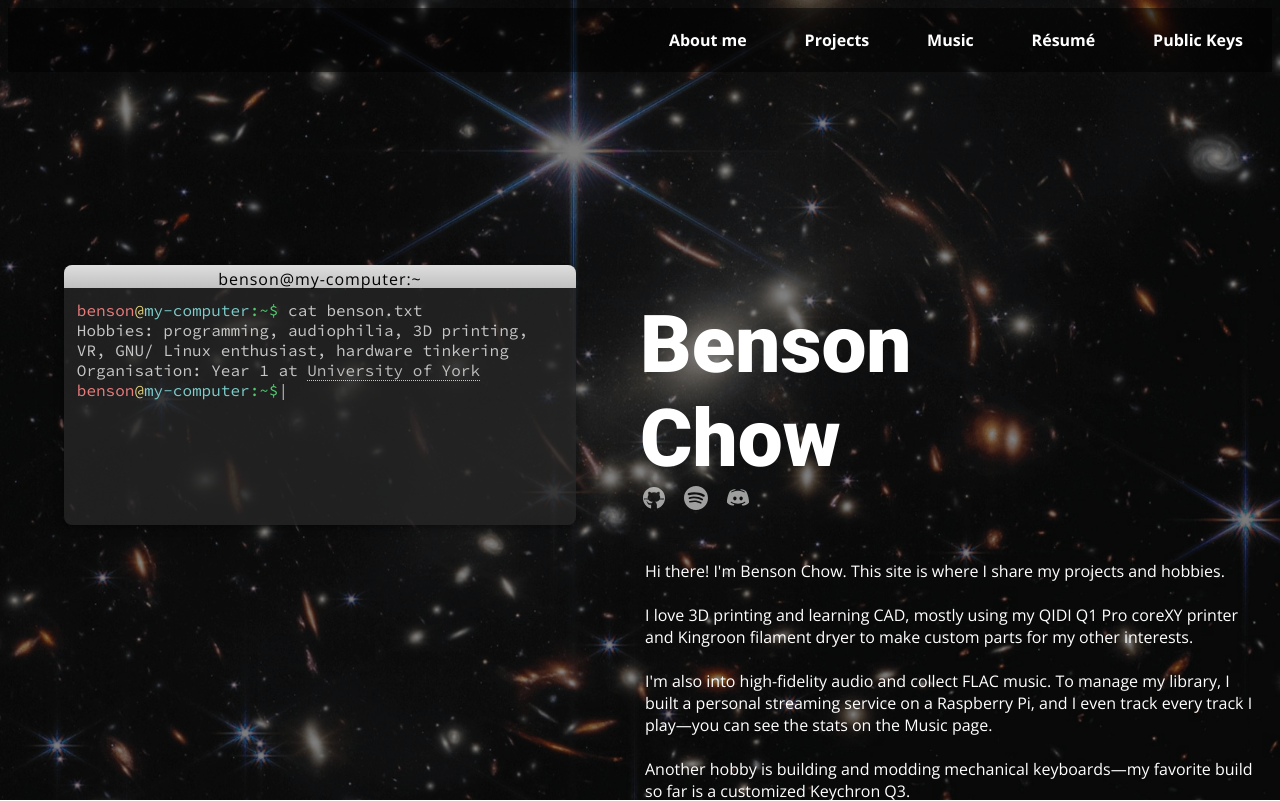
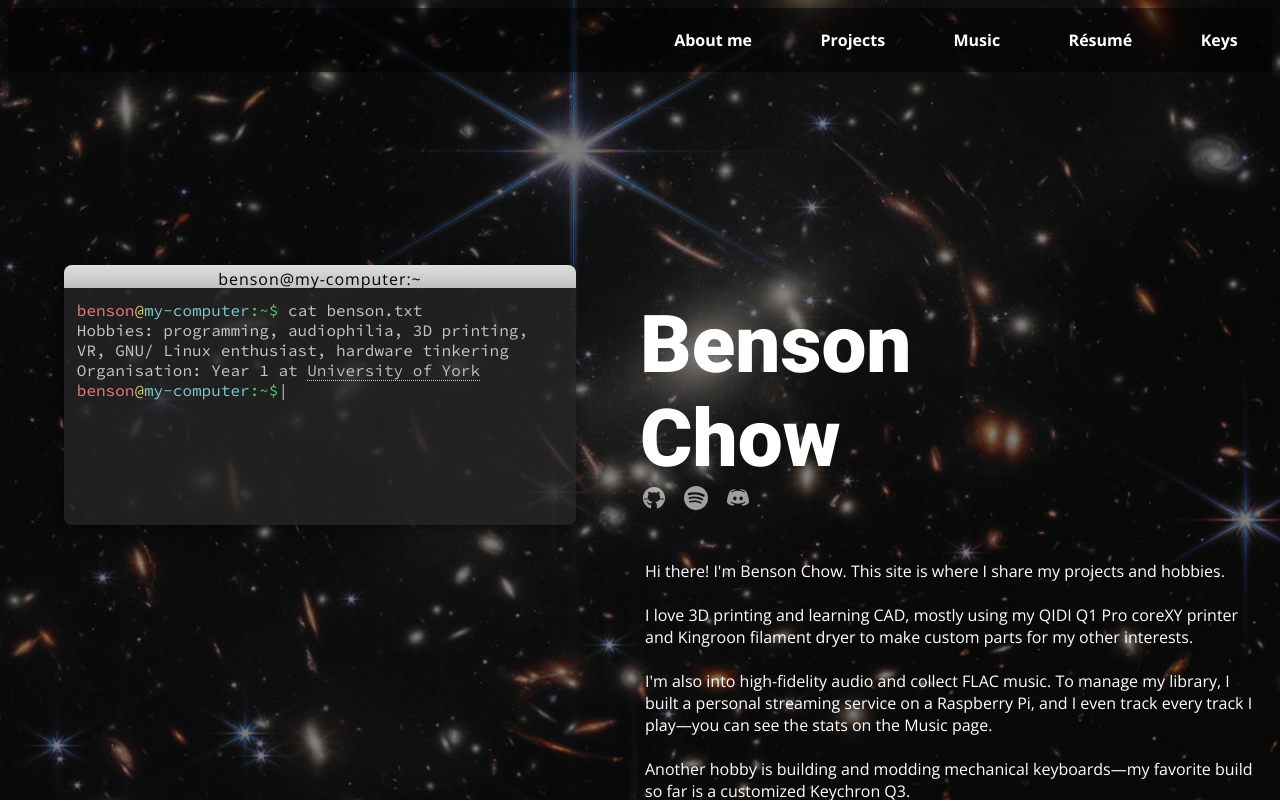
Before and after one commit to bensonchow123/portfolio_website, a Flask app: page / in a window 1280 px wide. Shown: the top 801 px of the page. Run offline with Flask 3, Linux system fonts and the light colour scheme; some libraries are stand-ins or nearby versions.

Commit message:
shorten key navbar

```diff
--- a/templates/base.html
+++ b/templates/base.html
@@ -63,7 +63,7 @@
                 <li><a class="navbar-ref" href="{{ url_for('projects') }}"><b>Projects</b></a></li>
                 <li><a class="navbar-ref" href="{{ url_for('music') }}"><b>Music</b></a></li>
                 <li><a class="navbar-ref" href="{{ url_for('resume') }}"><b>Résumé</b></a></li>
-                <li><a class="navbar-ref" href="{{ url_for('keys') }}"><b>Public Keys</b></a></li>
+                <li><a class="navbar-ref" href="{{ url_for('keys') }}"><b>Keys</b></a></li>
             </ul>
         </div>
         {% block body %}
```
